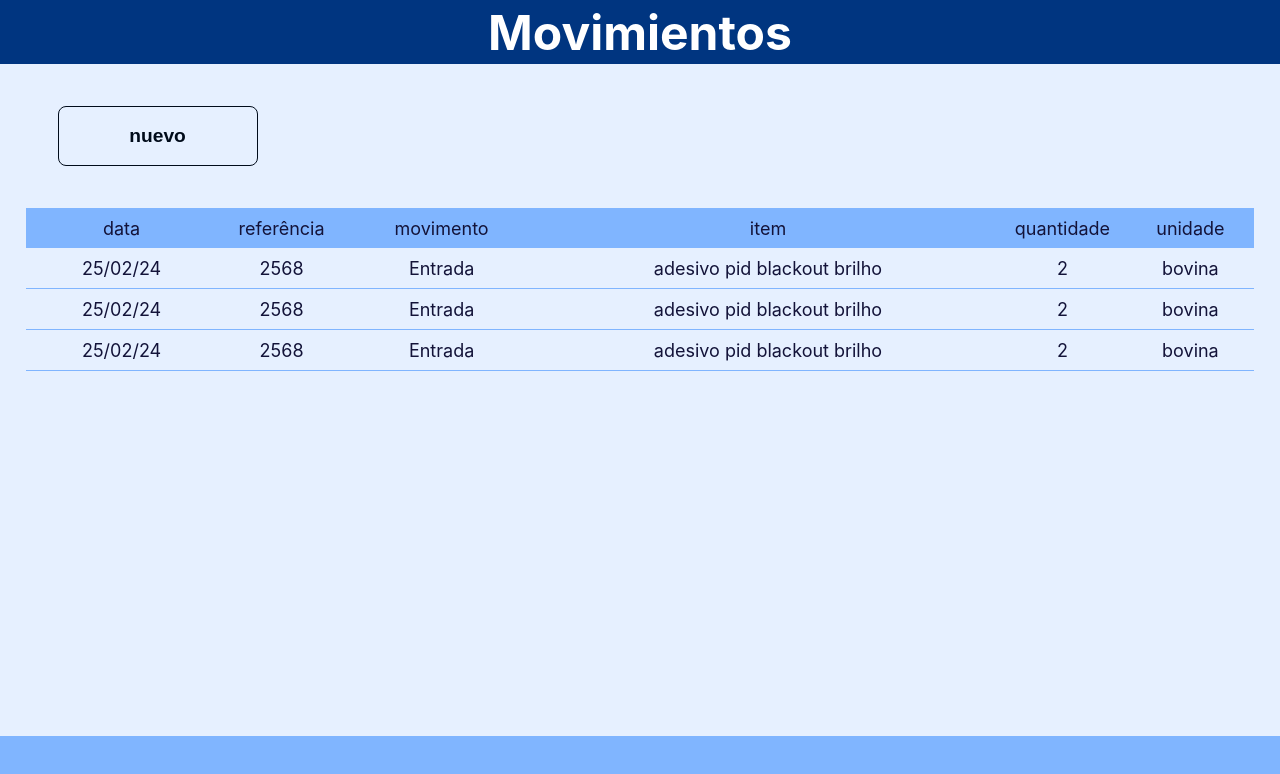
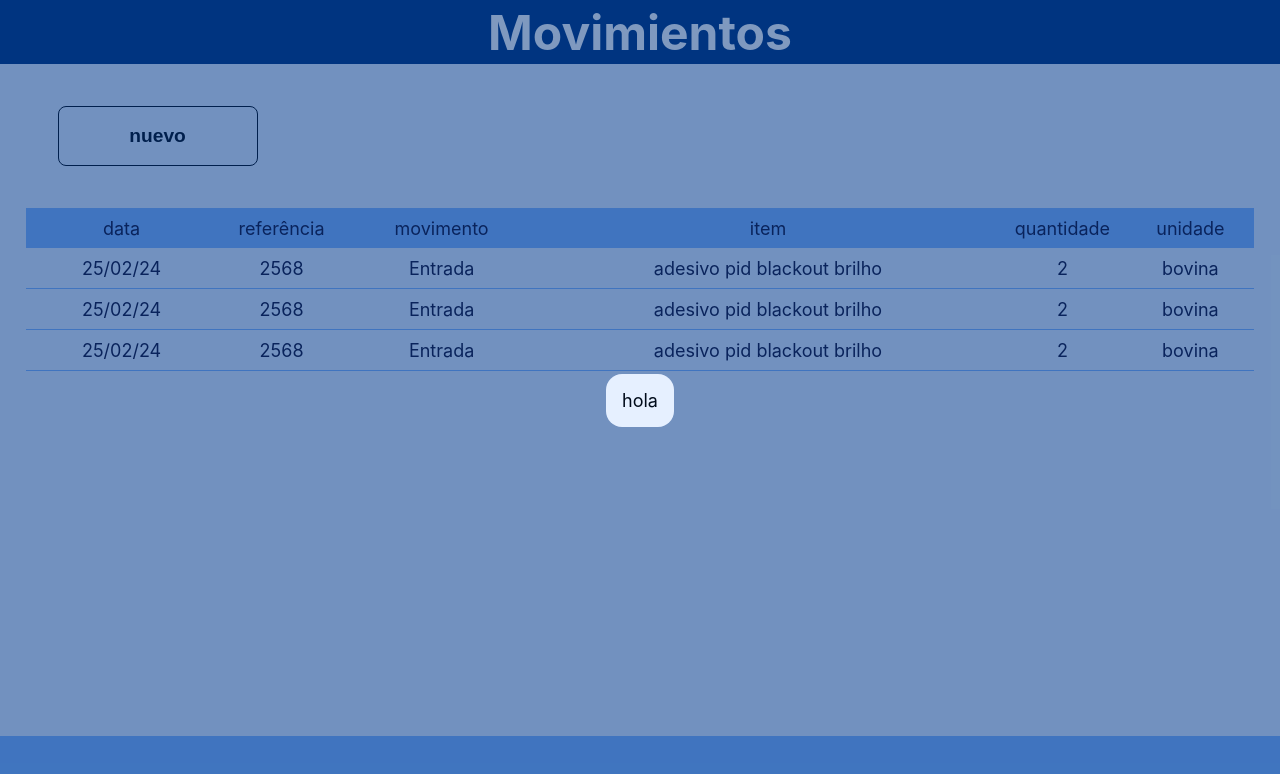
Before and after one commit to HardBoris/inventario-inventario-spa, a React (Create React App) app: page / in a window 1280 px wide. Both pictures are taken after a click on the button "nuevo". Shown: the top 774 px of the page. Built offline with nearby package versions, Linux system fonts and the light colour scheme.

Commit message:
feat: bgmodal

```diff
--- /dev/null
+++ b/src/components/BGmodal/index.tsx
@@ -0,0 +1,26 @@
+import { ReactNode } from "react";
+import "./style.css";
+import ReactModal from "react-modal";
+
+interface ModalType {
+  children?: ReactNode;
+  isOpen: boolean;
+  setIsOpen: () => void;
+}
+
+const BGmodal = ({ children, isOpen, setIsOpen }: ModalType) => {
+  return (
+    <ReactModal
+      shouldCloseOnOverlayClick={true}
+      onRequestClose={setIsOpen}
+      isOpen={isOpen}
+      ariaHideApp={false}
+      className="modal-box"
+      overlayClassName="modal-overlay"
+    >
+      {children}
+    </ReactModal>
+  );
+};
+
+export default BGmodal;
--- /dev/null
+++ b/src/components/BGmodal/style.css
@@ -0,0 +1,41 @@
+.modal-overlay {
+  z-index: 9999;
+  width: 100vw;
+  height: 100vh;
+  position: absolute;
+  top: 0;
+  background: var(--primero-shadow);
+  display: flex;
+  justify-content: center;
+  align-items: flex-start;
+}
+
+.modal-box {
+  display: block;
+  background: var(--primero);
+  padding: 1rem;
+  border-radius: 1rem;
+  color: var(--text-color);
+}
+
+/* @media (min-width: 426px) {
+  .modal-overlay {
+    align-items: center;
+  }
+
+  .modal-box {
+    max-width: 96%;
+    max-height: 500px;
+  }
+} */
+
+@media (min-width: 769px) {
+  .modal-overlay {
+    align-items: center;
+  }
+
+  .modal-box {
+    max-width: 96%;
+    max-height: 80%;
+  }
+}
--- a/src/pages/Movements/index.tsx
+++ b/src/pages/Movements/index.tsx
@@ -1,6 +1,7 @@
-import { useEffect } from "react";
+import { useEffect, useState } from "react";
 import "./style.css";
 import { BGbutton } from "../../components/BGbutton";
+import BGmodal from "../../components/BGmodal";
 
 interface MoveProps {
   setTitulo: (titulo: string) => void;
@@ -10,6 +11,12 @@ export const Movements = ({ setTitulo }: MoveProps) => {
   useEffect(() => {
     setTitulo("Movimientos");
   }, []);
+
+  const [isNew, setIsNew] = useState(false);
+
+  const handleNew = () => {
+    setIsNew(!isNew);
+  };
 
   const titulos = [
     "data",
@@ -67,20 +74,11 @@ export const Movements = ({ setTitulo }: MoveProps) => {
 
   return (
     <div className="movements">
-      {/* <header>
-        <h1>Movimentos</h1>
-      </header> */}
-      {/* <main> */}
       <div className="action">
-        <BGbutton>nuevo</BGbutton>
+        <BGbutton onClick={handleNew}>nuevo</BGbutton>
       </div>
       <div className="tabla">
         <div className="encabezado_tabla">
-          {/* {llaves.map((item, index) => (
-              <div key={index} className="titulo_tabla">
-                {item}
-              </div>
-            ))} */}
           <div className="titulo_tabla">
             <div className="item_data">{llaves[0]}</div>
           </div>
@@ -101,22 +99,11 @@ export const Movements = ({ setTitulo }: MoveProps) => {
           </div>
         </div>
         <div className="cuerpo_tabla">
-          {/* <div className="fila">
-              {titulos.map((item, index) => (
-                <div key={index} className="caja">
-                  <div className="titulo_caja">{item}:</div>
-                  <div className="cuerpo_caja">cuerpo</div>
-                </div>
-              ))}
-            </div> */}
-          {/* <div> */}
           {movimientos.map((item, index) => (
             <div key={index} className="fila">
               <div className="row_title">
                 {llaves.map((item, index) => (
-                  // <div key={index} className="caja">
                   <div className="title_item">{item}:</div>
-                  // </div>
                 ))}
               </div>
               <div className="row_data">
@@ -129,8 +116,6 @@ export const Movements = ({ setTitulo }: MoveProps) => {
                 <div className="data_item">
                   <div className="item_movimiento">{item.movimento}</div>
                 </div>
-                {/* <div className="data_item">{item.código}</div> */}
-                {/* <div className="data_item">{item.categoria}</div> */}
                 <div className="data_item">
                   <div className="item_item">{item.item}</div>
                 </div>
@@ -140,18 +125,14 @@ export const Movements = ({ setTitulo }: MoveProps) => {
                 <div className="data_item">
                   <div className="item_unidade">{item.unidade}</div>
                 </div>
-                {/* <div className="data_item">{item.responsável}</div> */}
-                {/* <div className="data_item">{item.observações}</div> */}
               </div>
             </div>
           ))}
-          {/* </div> */}
         </div>
       </div>
-      {/* </main> */}
-      {/* <footer>
-        <h3>pie de pagina</h3>
-      </footer> */}
+      <BGmodal isOpen={isNew} setIsOpen={handleNew}>
+        <div>hola</div>
+      </BGmodal>
     </div>
   );
 };
--- a/src/styles/global.css
+++ b/src/styles/global.css
@@ -68,6 +68,7 @@ ul {
   --modal-overlay: rgba(122, 122, 204, 0.3);
   --primary-shadow: hsl(240, 100%, 50%, 0.5);
   --secondary-shadow: hsl(240, 100%, 50%, 0.5);
+  --primero-shadow: hsl(215, 100%, 25%, 0.5);
   --title-color: hsl(215, 100%, 100%);
   --primero: hsl(215, 100%, 95%);
   --cuarto: hsl(215, 100%, 85%);
```
